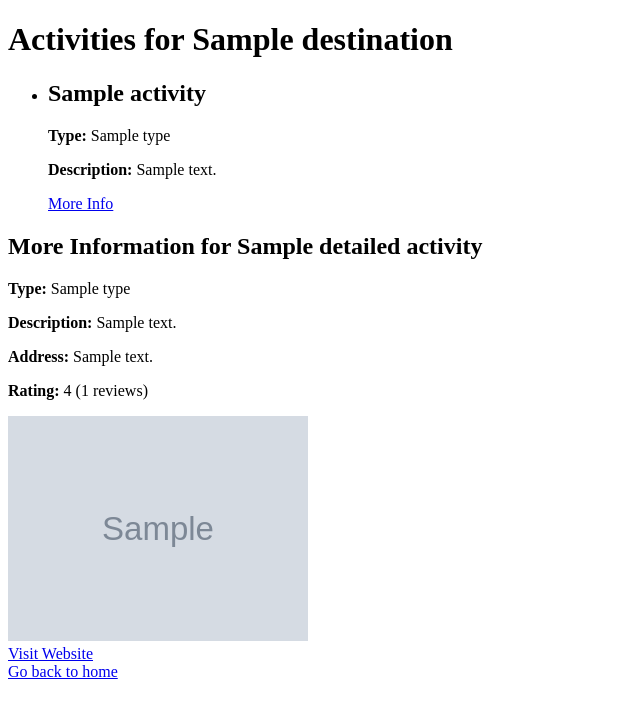
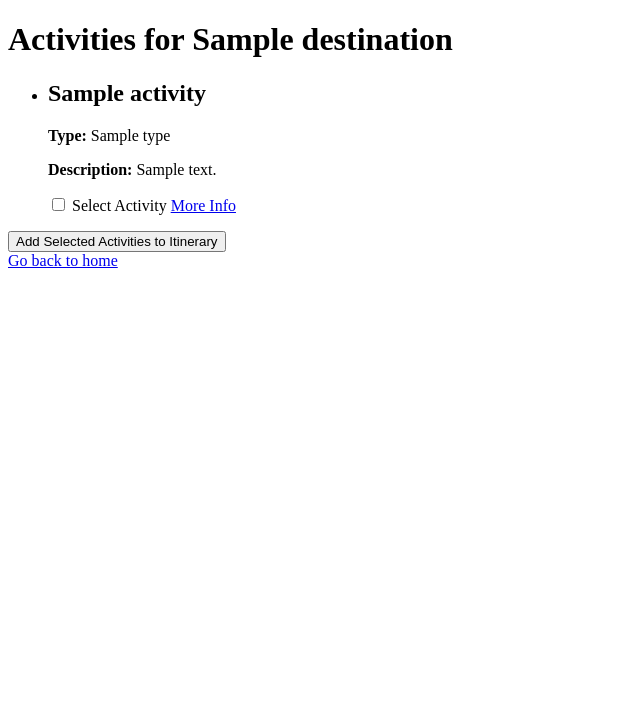
Before and after one commit to Group-8-Travel-Itinerary/Travel-Itinerary, a Flask app: template templates/activities.html in a window 1280 px wide. Shown: the top 718 px of the page, without its empty margins (0-640 px from the left). Run offline with Flask 3, Linux system fonts and the light colour scheme; the template is opened without the code that fills it: most values are stand-ins (such as "Sample title", 1, 10 or a date in 2020); grey boxes marked "Sample" are stand-in pictures; parts of the project's set-up code (start-up, migrations or seed data) failed here and were passed over.

Commit message:
activity viewer and selector working and itinerary methods working
this is in a working state where a user can see the activities and view more info about one to see stuff like reviews and websites provided by google places api, the user can select the activities they want to do then once submitted methods that create a prompt and ask open ai to provide a custom itinerary with the selected activities. a basic itinerary page is displayed providing the data in json format

```diff
--- a/app.py
+++ b/app.py
@@ -5,7 +5,7 @@
 
 import requests
 import yaml
-from integrations import concat_preferences_for_activities, get_activities, get_activity_details, get_photo_url, send_quiz_to_gpt, pexels_images, get_custom_quiz, flights_api, text_search_activities, weather_api
+from integrations import concat_preferences_for_activities, form_itinerary_prompt, get_activities, get_activity_details, get_itinerary, get_photo_url, load_gpt_instructions, send_quiz_to_gpt, pexels_images, get_custom_quiz, flights_api, text_search_activities, weather_api
 import os
 import logging
 
@@ -105,26 +105,52 @@
     # Otherwise, load a basic quiz template or default quiz data
     return render_template('quiz.html')
 
-@app.route('/itenary', methods=['GET', 'POST'])
-def itenary():
+@app.route('/itinerary', methods=['GET', 'POST'])
+def itinerary():
     if request.method == 'POST':
-        # Get the destination input
-        destination = ''
+
+
+        # Get list of selected activity IDs from the form
+        selected_activities = request.form.getlist('selected_activities')
+        # Convert selected activity IDs from string to integers
+        selected_activity_ids = [int(activity_id) for activity_id in selected_activities]
+
+        # Retrieve the activities from session
+        activities_data = session.get('activities', {}).get('activities', [])
+
+        # Filter the activities based on selected IDs
+        itinerary_activities = [activities_data[activity_id] for activity_id in selected_activity_ids]
+
+        #formulate prompt for itineray using all session data and activities selected
+        OptionalCustomQuiz = session.get('custom_quiz')
+        if OptionalCustomQuiz is None:
+         quiz_instructions = load_gpt_instructions('gpt_instructions/quiz_instructions.txt')
+        else:
+         quiz_instructions = OptionalCustomQuiz
+
+        formatted_answers = session['formatted_answers']
+        destination = session['destination']
+
+        prompt = form_itinerary_prompt(destination, formatted_answers, quiz_instructions, itinerary_activities)
+
+
+
+        itinerary = get_itinerary(prompt)
 
         # Call the Pexels API function to get images
-        images = pexels_images(destination)
+        #images = pexels_images(destination)
 
         # Call the Flights API function to get flight information
-        flights = flights_api()
+        #flights = flights_api()
         # WIP: Awaiting implementation of the flights_api function
 
         # Call the Weather API function to get weather information
-        weather = weather_api(destination)
+        #weather = weather_api(destination)
         # WIP: Awaiting implementation of the weather_api function
 
         # Combine the data and render a new template
-        return render_template('itenary.html', images=images, flights=flights, weather=weather)
-
+        #return render_template('itinerary.html', images=images, flights=flights, weather=weather)
+        return render_template('itinerary.html', itinerary=itinerary)
     return redirect(url_for('index', info='Please enter a destination to view your itenary.'))
 
 
@@ -142,15 +168,25 @@
         activities_data = get_activities(selected_destination, prompt)
         session['activities'] = activities_data  # Store this in session for later access
 
+        # Initialize detailed_activities_map as an empty dictionary
+        detailed_activities_map = {}
+
         # Render the activities page with basic information
-        return render_template('activities.html', destination=selected_destination, activities=activities_data['activities'])
+        return render_template(
+            'activities.html',
+            destination=selected_destination,
+            activities=activities_data['activities'],
+            detailed_activities_map=detailed_activities_map
+        )
 
     elif request.method == 'GET':
         # Handle GET request when requesting more information about a specific activity
         activity_id = request.args.get('activity_id')
         destination = session.get('destination')
         activities_data = session.get('activities', {}).get('activities', [])
-        detailed_activity = None
+
+        # Initialize detailed_activities_map as an empty dictionary
+        detailed_activities_map = {}
 
         if activity_id:
             # Find the specific activity by ID
@@ -162,14 +198,13 @@
                 activity_name = selected_activity['name']
                 search_results = text_search_activities(activity_name, places_api_key)
 
-                if search_results['results']:
-                    # Use the first result from text search for details
-                    result = search_results['results'][0]
+                # Gather multiple detailed options for the activity
+                detailed_options = []
+                for result in search_results['results']:
                     place_id = result['place_id']
+                    detailed_info = get_activity_details(place_id, places_api_key)
 
-                    # Fetch additional details with `get_activity_details` using `place_id`
-                    detailed_info = get_activity_details(place_id, places_api_key)
-                    detailed_activity = {
+                    detailed_options.append({
                         "name": selected_activity["name"],
                         "type": selected_activity["type"],
                         "description": selected_activity["description"],
@@ -178,11 +213,17 @@
                         "total_ratings": result.get("user_ratings_total", "No rating count"),
                         "photo_url": get_photo_url(result.get("photos", [{}])[0].get("photo_reference"), places_api_key),
                         "website": detailed_info.get("result", {}).get("website", "Website not available")
-                    }
+                    })
 
-        # Render the template with detailed activity information if available
-        return render_template('activities.html', destination=destination, activities=activities_data, detailed_activity=detailed_activity)
+                # Store the detailed options in a map with activity_id as the key
+                detailed_activities_map[activity_id] = detailed_options
 
+        return render_template(
+            'activities.html',
+            destination=destination,
+            activities=activities_data,
+            detailed_activities_map=detailed_activities_map
+        )
 
 #sort out later for testing here now
 credentials = yaml.load(open('config.yaml'), Loader=yaml.FullLoader)
--- a/templates/activities.html
+++ b/templates/activities.html
@@ -7,6 +7,7 @@
 </head>
 <body>
     <h1>Activities for {{ destination }}</h1>
+    <form action="{{ url_for('itinerary') }}" method="POST">
         <div>
             {% if activities %}
                 <ul>
@@ -15,24 +16,41 @@
                             <h2>{{ activity.name }}</h2>
                             <p><strong>Type:</strong> {{ activity.type }}</p>
                             <p><strong>Description:</strong> {{ activity.description }}</p>
+
+                            <!-- Checkbox to select activity -->
+                            <input type="checkbox" name="selected_activities" value="{{ loop.index0 }}">
+                            <label>Select Activity</label>
+
                             <!-- Link for More Info -->
                             <a href="{{ url_for('activities', activity_id=loop.index0) }}">More Info</a>
+
+                            {% if detailed_activities_map.get(loop.index0) %}
+                                <h3>More Details:</h3>
+                                <ul>
+                                    {% for detail in detailed_activities_map[loop.index0] %}
+                                        <li>
+                                            <p><strong>Address:</strong> {{ detail.address }}</p>
+                                            <p><strong>Rating:</strong> {{ detail.rating }} ({{ detail.total_ratings }} reviews)</p>
+                                            <img src="{{ detail.photo_url }}" alt="Detailed Activity Image" style="width:300px; height:auto;">
+                                            <br>
+                                            {% if detail.website != "Website not available" %}
+                                            <a href="{{ detail.website }}" target="_blank">Visit Website</a>
+                                            {% else %}
+                                                <p>Website not available</p>
+                                            {% endif %}
                                         </li>
                                     {% endfor %}
                                 </ul>
                             {% endif %}
-
-        {% if detailed_activity %}
-            <h2>More Information for {{ detailed_activity.name }}</h2>
-            <p><strong>Type:</strong> {{ detailed_activity.type }}</p>
-            <p><strong>Description:</strong> {{ detailed_activity.description }}</p>
-            <p><strong>Address:</strong> {{ detailed_activity.address }}</p>
-            <p><strong>Rating:</strong> {{ detailed_activity.rating }} ({{ detailed_activity.total_ratings }} reviews)</p>
-            <img src="{{ detailed_activity.photo_url }}" alt="Detailed Activity Image" style="width:300px; height:auto;">
-            <br>
-            <a href="{{ detailed_activity.website }}" target="_blank">Visit Website</a>
+                        </li>
+                    {% endfor %}
+                </ul>
             {% endif %}
         </div>
+
+        <!-- Submit button to send selected activities to itinerary route -->
+        <button type="submit">Add Selected Activities to Itinerary</button>
+    </form>
     <a href="{{ url_for('index') }}">Go back to home</a>
 </body>
 </html>
```
Also changed, not shown: integrations.py (+83 -0 lines), templates/itinerary.html (added, +21 -0 lines). Lines whose indentation alone changed are shown as unchanged.
